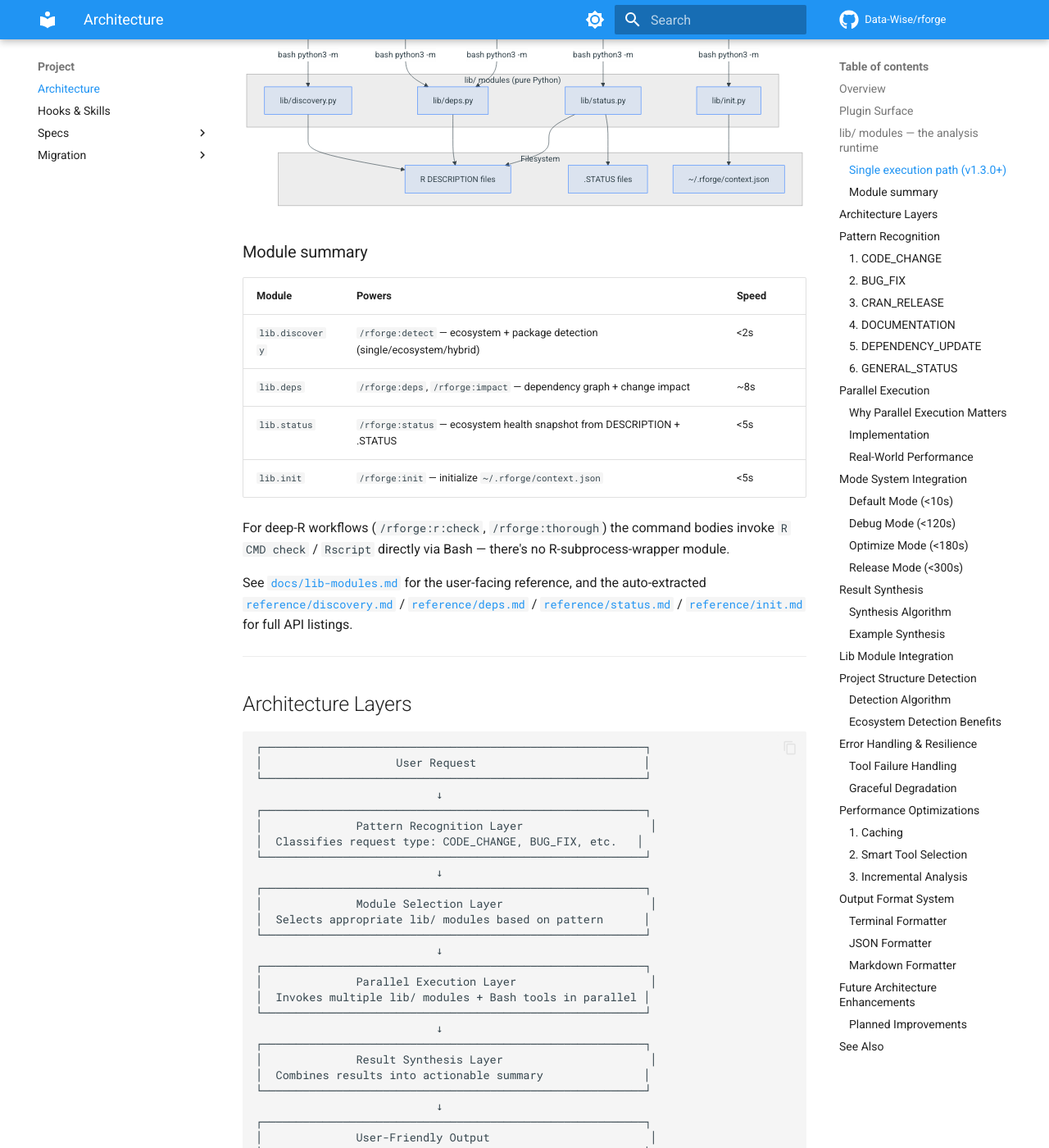
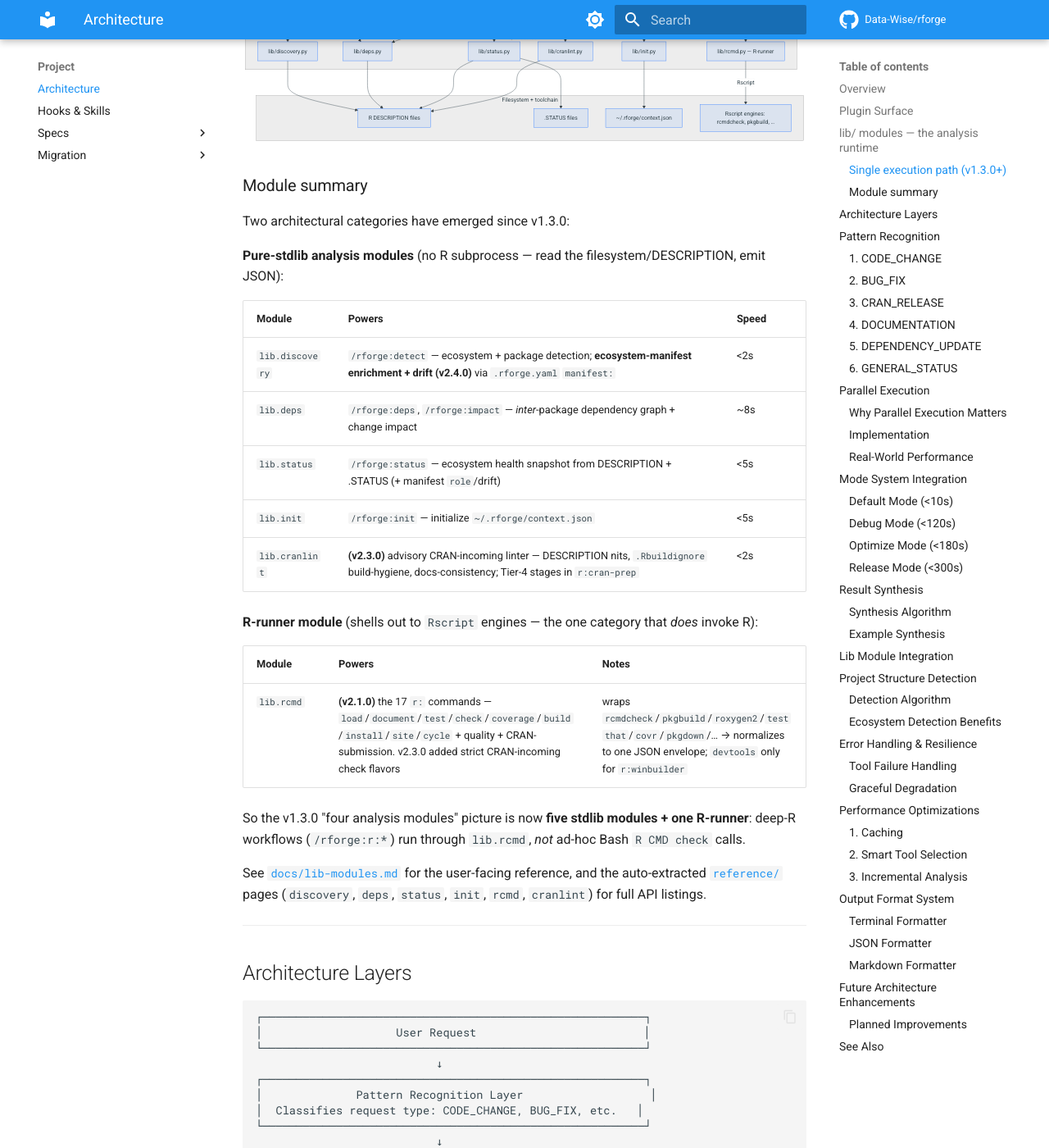
Before and after one commit to Data-Wise/rforge, an MkDocs documentation site: the page built from docs/architecture.md, in a window 1280 px wide and 1400 px high, scrolled down 2494 px. Shown: the whole window at 82% size. Built offline with MkDocs 1.6.1 and Material for MkDocs 9.7.7, drawn with Linux system fonts in a browser that asks for light colours; comment, search, counter and statistics services are not loaded; some of the changed text lies outside the part shown.

Commit message:
docs(architecture): refresh for v2.1.0–v2.4.0 module evolution
The architecture doc still described the v1.3.0 "four analysis modules"
world and falsely claimed "there's no R-subprocess-wrapper module" — but
lib/rcmd.py (v2.1.0) is exactly that, backing 17 r: commands.

- Module summary now: 5 stdlib analysis modules (discovery/deps/status/init
  /cranlint) + 1 R-runner (rcmd), as two architectural categories
- cranlint (v2.3.0) + discovery manifest enrichment (v2.4.0) added
- Mermaid diagram: r:* commands → rcmd → Rscript engines; cranlint stage
- Intro framing + reference links updated

Co-Authored-By: Claude Opus 4.8 (1M context) <noreply@anthropic.com>

````diff
--- a/docs/architecture.md
+++ b/docs/architecture.md
@@ -10,7 +10,7 @@ Deep dive into how RForge works internally: auto-delegation orchestration, patte
 
 ## Overview
 
-RForge is a **self-contained Claude Code plugin** for R package ecosystems. Slash commands are markdown prompts that Claude reads; the plugin ships pure-Python `lib/` modules (discovery, deps, status, init) that Claude orchestrates via Bash to gather ecosystem data, then synthesizes results into actionable summaries.
+RForge is a **self-contained Claude Code plugin** for R package ecosystems. Slash commands are markdown prompts that Claude reads; the plugin ships pure-Python `lib/` modules — five stdlib analysis modules (discovery, deps, status, init, cranlint) plus `rcmd`, an R-runner that shells to `Rscript` for the `r:` commands — that Claude orchestrates via Bash to gather ecosystem data, then synthesizes results into actionable summaries.
 
 **Architecture in one line (v1.3.0+):** `/rforge:<command>` → Claude reads `commands/<name>.md` → Claude orchestrates `python3 -m lib.<module>` calls + Bash tools → synthesized output.
 
@@ -108,19 +108,23 @@ graph TB
         IM[impact.md]
         ST[status.md]
         IN[init.md]
+        RC[r/*.md + cran-prep.md]
     end
 
-    subgraph Lib["lib/ modules (pure Python)"]
+    subgraph Lib["lib/ modules"]
         L1[lib/discovery.py]
         L2[lib/deps.py]
         L3[lib/status.py]
         L4[lib/init.py]
+        L6[lib/cranlint.py]
+        L5[lib/rcmd.py — R-runner]
     end
 
-    subgraph FS["Filesystem"]
+    subgraph FS["Filesystem + toolchain"]
         DESCR[R DESCRIPTION files]
         STATUS[.STATUS files]
         CTX[~/.rforge/context.json]
+        RSCRIPT[Rscript engines: rcmdcheck, pkgbuild, …]
     end
 
     UR --> DT
@@ -128,33 +132,48 @@ graph TB
     UR --> IM
     UR --> ST
     UR --> IN
+    UR --> RC
     DT -->|bash python3 -m| L1
     DP -->|bash python3 -m| L2
     IM -->|bash python3 -m| L2
     ST -->|bash python3 -m| L3
     IN -->|bash python3 -m| L4
+    RC -->|bash python3 -m| L5
+    RC -->|bash python3 -m| L6
     L1 --> DESCR
     L2 --> DESCR
     L3 --> DESCR
     L3 --> STATUS
     L4 --> CTX
+    L5 -->|Rscript| RSCRIPT
+    L6 --> DESCR
 ```
 
 ### Module summary
 
+Two architectural categories have emerged since v1.3.0:
+
+**Pure-stdlib analysis modules** (no R subprocess — read the filesystem/DESCRIPTION, emit JSON):
+
 | Module | Powers | Speed |
 |---|---|---|
-| `lib.discovery` | `/rforge:detect` — ecosystem + package detection (single/ecosystem/hybrid) | <2s |
-| `lib.deps` | `/rforge:deps`, `/rforge:impact` — dependency graph + change impact | ~8s |
-| `lib.status` | `/rforge:status` — ecosystem health snapshot from DESCRIPTION + .STATUS | <5s |
+| `lib.discovery` | `/rforge:detect` — ecosystem + package detection; **ecosystem-manifest enrichment + drift (v2.4.0)** via `.rforge.yaml` `manifest:` | <2s |
+| `lib.deps` | `/rforge:deps`, `/rforge:impact` — *inter*-package dependency graph + change impact | ~8s |
+| `lib.status` | `/rforge:status` — ecosystem health snapshot from DESCRIPTION + .STATUS (+ manifest `role`/drift) | <5s |
 | `lib.init` | `/rforge:init` — initialize `~/.rforge/context.json` | <5s |
+| `lib.cranlint` | **(v2.3.0)** advisory CRAN-incoming linter — DESCRIPTION nits, `.Rbuildignore` build-hygiene, docs-consistency; Tier-4 stages in `r:cran-prep` | <2s |
 
-For deep-R workflows (`/rforge:r:check`, `/rforge:thorough`) the command bodies invoke `R CMD check` / `Rscript` directly via Bash — there's no R-subprocess-wrapper module.
+**R-runner module** (shells out to `Rscript` engines — the one category that *does* invoke R):
 
-See [`docs/lib-modules.md`](lib-modules.md) for the user-facing reference,
-and the auto-extracted [`reference/discovery.md`](reference/discovery.md) /
-[`reference/deps.md`](reference/deps.md) / [`reference/status.md`](reference/status.md) /
-[`reference/init.md`](reference/init.md) for full API listings.
+| Module | Powers | Notes |
+|---|---|---|
+| `lib.rcmd` | **(v2.1.0)** the 17 `r:` commands — `load`/`document`/`test`/`check`/`coverage`/`build`/`install`/`site`/`cycle` + quality + CRAN-submission. v2.3.0 added strict CRAN-incoming check flavors | wraps `rcmdcheck`/`pkgbuild`/`roxygen2`/`testthat`/`covr`/`pkgdown`/… → normalizes to one JSON envelope; `devtools` only for `r:winbuilder` |
+
+So the v1.3.0 "four analysis modules" picture is now **five stdlib modules + one R-runner**: deep-R workflows (`/rforge:r:*`) run through `lib.rcmd`, *not* ad-hoc Bash `R CMD check` calls.
+
+See [`docs/lib-modules.md`](lib-modules.md) for the user-facing reference, and the
+auto-extracted [`reference/`](reference/discovery.md) pages (`discovery`, `deps`, `status`,
+`init`, `rcmd`, `cranlint`) for full API listings.
 
 ---
 
````
